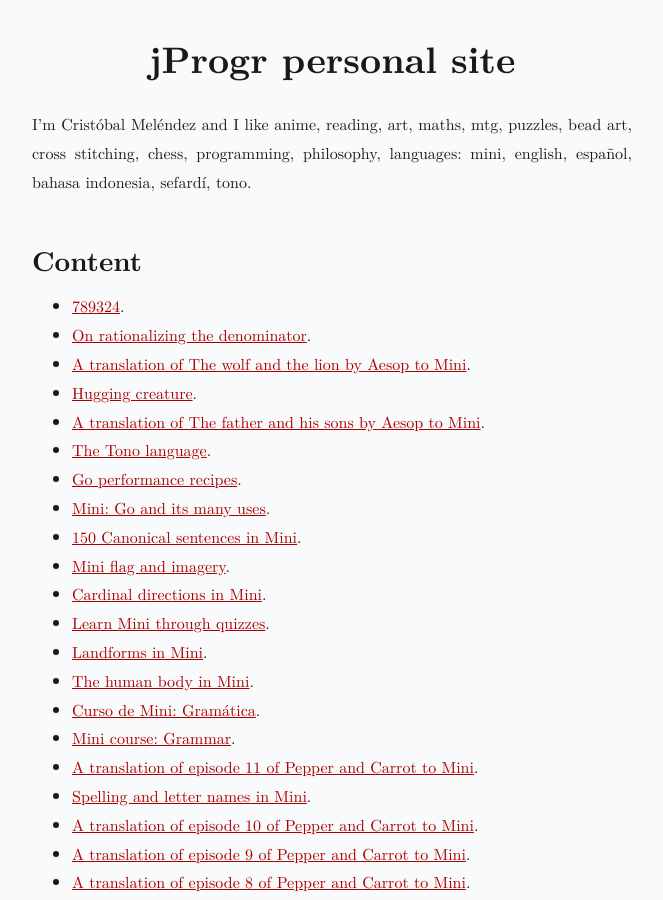
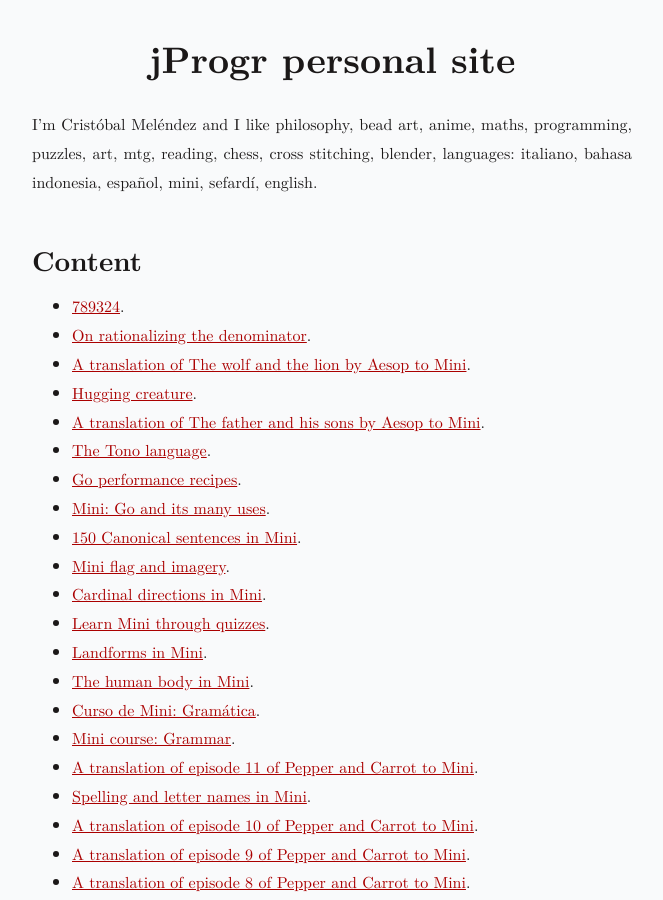
Before and after one commit to jProgr/jprogr.github.io, a Jekyll site: the page built from index.md, in a window 1280 px wide and 900 px high. Shown: the whole window, without its empty margins (308-971 px from the left). Built offline with Jekyll 4.4.1, drawn with Linux system fonts in a browser that asks for light colours.

Commit message:
Update main page

```diff
--- a/index.md
+++ b/index.md
@@ -4,7 +4,7 @@ title: "jProgr personal site"
 
 # jProgr personal site
 
-I'm Cristóbal Meléndez and I like anime, reading, art, maths, mtg, puzzles, bead art, cross stitching, chess, programming, philosophy, languages: mini, english, español, bahasa indonesia, sefardí, tono.
+I'm Cristóbal Meléndez and I like philosophy, bead art, anime, maths, programming, puzzles, art, mtg, reading, chess, cross stitching, blender, languages: italiano, bahasa indonesia, español, mini, sefardí, english.
 
 ## Content
 
```
